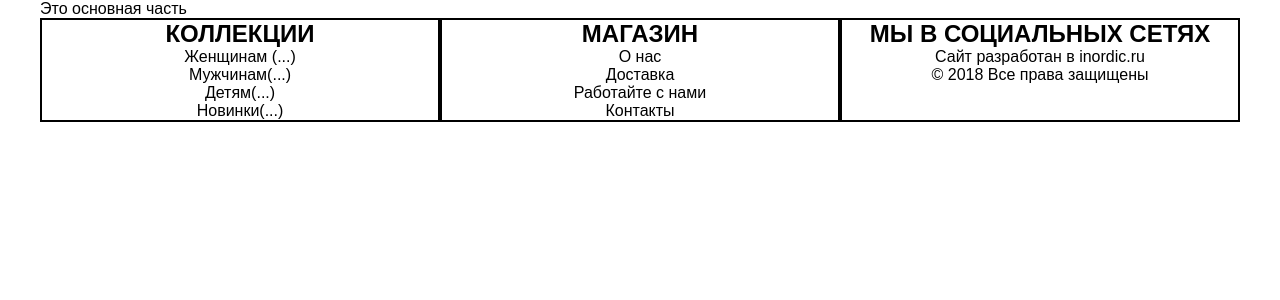
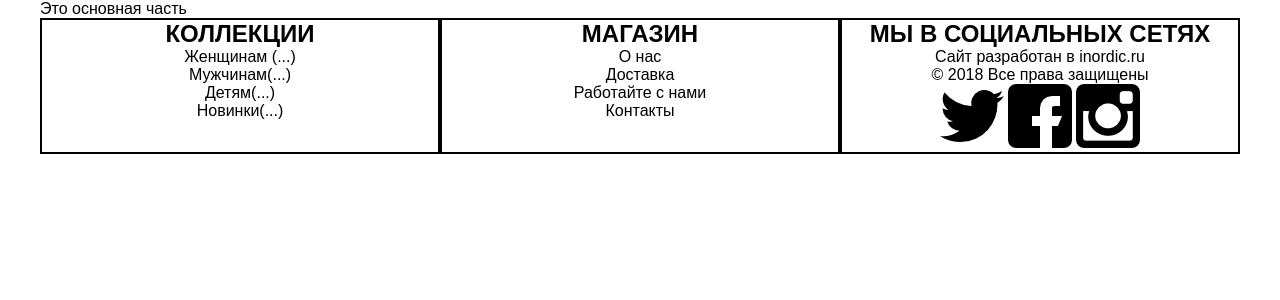
Before and after one commit to AFScoder/Web-store, a PHP site: page / in a window 1280 px wide. Shown: the part 46-346 px from the top of the page. Run offline with PHP 8.4, Linux system fonts and the light colour scheme.

Commit message:
Добавил в футер картинки

```diff
--- a/footer.php
+++ b/footer.php
@@ -15,10 +15,16 @@
                     <a href="#">Контакты</a>
                 </div>
                 <div class="footer-container-item">
-                    <h2>Мы в социальных сетях</h2>
-                    <p>Сайт разработан в inordic.ru</p>
-                    <p> &copy 2018 Все права защищены</p>
-                    <!-- Тут будут иконки -->
+                    <div class="footer-container-item-text">
+                        <h2>Мы в социальных сетях</h2>
+                        <p>Сайт разработан в inordic.ru</p>
+                        <p> &copy 2018 Все права защищены</p>
+                    </div>
+                    <div class="footer-container-item-icons">
+                        <img src="/icons/twitter.png" alt="Twitter">
+                        <img src="/icons/facebook.png" alt="Facebook">
+                        <img src="/icons/instagram.png" alt="Instagram">
+                    </div>
                 </div>
             </div>
         </footer>
```
Also changed, not shown: icons/facebook.png (added), icons/instagram.png (added), icons/twitter.png (added).
